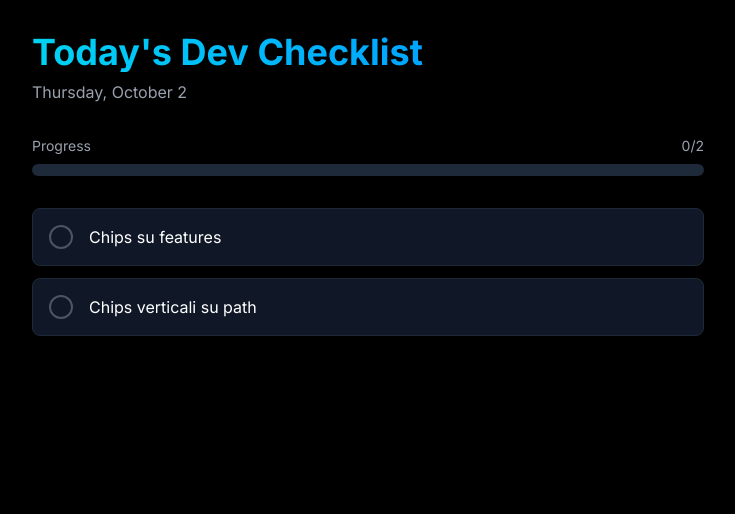
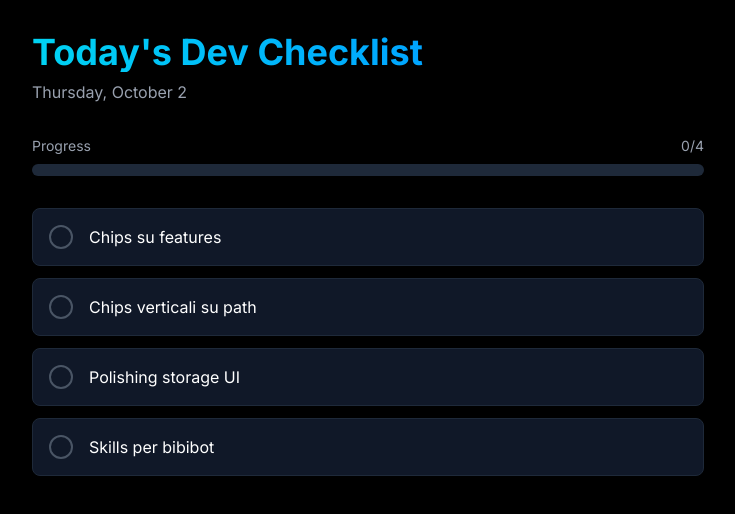
Before and after one commit to DixieIT/gabriele-masiero-portfolio, a Next.js app: page /todays-dev-checklist in a window 1280 px wide. Shown: the top 514 px of the page, without its empty margins (272-1007 px from the left). Built offline with nearby package versions, Linux system fonts and the light colour scheme; no server answers.

Commit message:
Update today's dev checklist

```diff
--- a/src/app/todays-dev-checklist/page.tsx
+++ b/src/app/todays-dev-checklist/page.tsx
@@ -9,6 +9,8 @@ const RAW_GITHUB_URL = "https://raw.githubusercontent.com/DixieIT/gabriele-masie
 const defaultTasks = [
   { id: 1, text: "Chips su features", completed: false },
   { id: 2, text: "Chips verticali su path", completed: false },
+  { id: 3, text: "Polishing storage UI", completed: false },
+  { id: 4, text: "Skills per bibibot", completed: false },
 ];
 
 async function loadTasks() {
```
